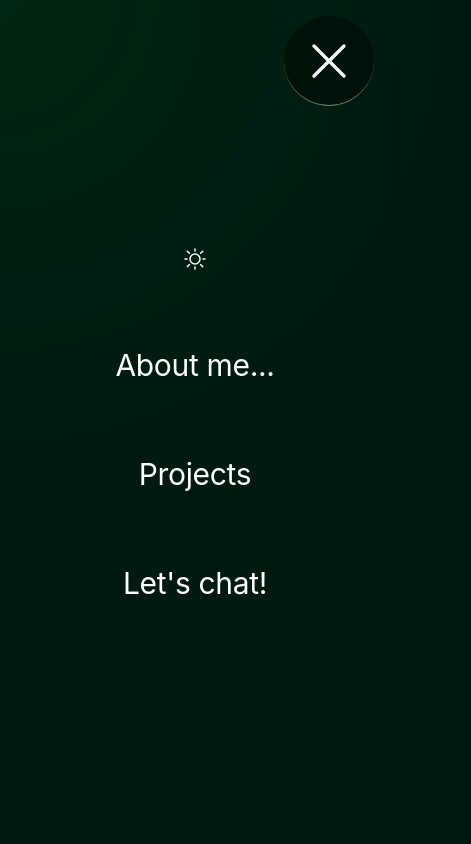
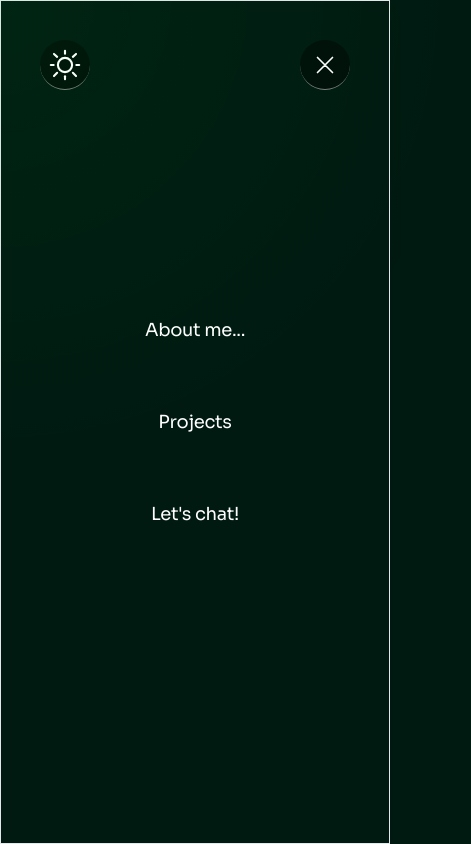
Before and after one commit to aallendez/personal-website, a React (Vite) app: page / in a window 390 px wide. Both pictures are taken after a click on the element 329 px from the left and 61 px from the top of the page. Shown: the top 844 px of the page, 471 px wide, since content can reach past the window. Built offline with nearby package versions, Linux system fonts and the light colour scheme.

Commit message:
last fixes

```diff
--- a/src/assets/Icons.jsx
+++ b/src/assets/Icons.jsx
@@ -88,7 +88,7 @@ const ZapierIcon = ({ color }) => (
 );
 
 const MenuIcon = ({ color }) => (
-  <svg viewBox="0 0 24 24" className='h-[40px]' fill="none" xmlns="http://www.w3.org/2000/svg"><g id="SVGRepo_bgCarrier" stroke-width="0"></g><g id="SVGRepo_tracerCarrier" stroke-linecap="round" stroke-linejoin="round"></g>
+  <svg viewBox="0 0 24 24" className='h-[20px]' fill="none" xmlns="http://www.w3.org/2000/svg"><g id="SVGRepo_bgCarrier" stroke-width="0"></g><g id="SVGRepo_tracerCarrier" stroke-linecap="round" stroke-linejoin="round"></g>
   <g id="SVGRepo_iconCarrier">
   <path d="M4 18L20 18" stroke={color} stroke-width="2" stroke-linecap="round"></path>
   <path d="M4 12L20 12" stroke={color} stroke-width="2" stroke-linecap="round"></path>
@@ -98,7 +98,7 @@ const MenuIcon = ({ color }) => (
 );
 
 const CloseIcon = ({ color }) => (
-  <svg viewBox="0 0 24 24" className='h-[40px]' fill="none" xmlns="http://www.w3.org/2000/svg"><g id="SVGRepo_bgCarrier" stroke-width="0"></g>
+  <svg viewBox="0 0 24 24" className='h-[20px]' fill="none" xmlns="http://www.w3.org/2000/svg"><g id="SVGRepo_bgCarrier" stroke-width="0"></g>
   <g id="SVGRepo_tracerCarrier" stroke-linecap="round" stroke-linejoin="round"></g>
   <g id="SVGRepo_iconCarrier"> <g id="Menu / Close_LG">
   <path id="Vector" d="M21 21L12 12M12 12L3 3M12 12L21.0001 3M12 12L3 21.0001" stroke={color} stroke-width="2" stroke-linecap="round" stroke-linejoin="round"></path> </g> </g>
--- a/src/components/AboutMe.jsx
+++ b/src/components/AboutMe.jsx
@@ -66,18 +66,18 @@ const AboutMe = ({ iconColor }) => {
       <div id="aboutMe" className="pt-32 w-full min-h-screen flex flex-col-reverse sm:flex-col-reverse md:flex-col-reverse xs:flex-col-reverse text-center gap-20 items-start md:px-4" >
         <div className="w-full group">
           <div className="pb-6">
-            <WordPullUp words="🛠️ My Tech Stack" className="text-[35px] text-left sm:text-center xs:text-center font-bold" />
-            <BlurIn word={techStack} className="text-left font-[Sora]" />
+            <WordPullUp words="🛠️ My Tech Stack" className="text-[35px] text-left sm:text-[24px] font-bold" />
+            <BlurIn word={techStack} className="text-left font-[Sora] sm:text-[12px] sm:text-center" />
           </div>
           <div className="py-6">
-            <WordPullUp words="🎥 Additional Skills" className="text-[35px] text-left sm:text-center xs:text-center font-bold" />
-            <BlurIn word={additionalSkills} className="text-left font-[Sora]" />
+            <WordPullUp words="🎥 Additional Skills" className="text-[35px] text-left sm:text-[24px] font-bold" />
+            <BlurIn word={additionalSkills} className="text-left font-[Sora] sm:text-[12px] sm:text-center" />
           </div>
         </div>
         <div className="">
-            <WordPullUp words="👋 Hi! I'm Juan" className="text-[35px] text-left sm:text-center xs:text-center font-bold" />
+            <WordPullUp words="👋 Hi! I'm Juan" className="text-[35px] sm:text-[24px]  text-left font-bold" />
             <div style={{lineHeight: '1.7'}}>
-              <BlurIn word={aboutMe} className="text-left" />
+              <BlurIn word={aboutMe} className="text-left sm:text-[12px]" />
             </div>
 
         </div>
--- a/src/components/Header.jsx
+++ b/src/components/Header.jsx
@@ -16,17 +16,22 @@ const BurgerMenu = ({ theme, toggleTheme, iconColor }) => {
   };
 
   const verticalOptions = (
-    <div className="fixed top-0 right-0 h-screen w-full flex flex-col items-center justify-center bg-white dark:bg-color-7 z-20 shadow-lg animate-fade-in">
-      <div className='flex flex-col items-center my-10 gap-16 text-[30px] overflow-auto w-full'>
-        <button
-              className=" hover:translate-x-1 cursor-pointer transition-all  "
+    <div className="fixed top-0 border right-0 h-screen w-full flex flex-col items-center justify-center bg-white dark:bg-color-7 z-20 shadow-lg animate-fade-in">
+      <button
+              className={`hidden sm:flex rounded-full fixed h-[50px] w-[50px] z-30 left-10 top-10 flex-row items-center justify-center gap-10 ${theme === "dark" ? "bg-black" : "bg-green-50"} bg-opacity-40 backdrop-blur-md`}
               onClick={toggleTheme}
+              style={
+                theme === "dark"
+                  ? { borderBottom: '1px solid rgba(245, 238, 230, .5)' }
+                  : { borderBottom: '1px solid rgba(0, 0, 0, .3)' }
+              }
             >
-              {theme === 'dark' ? <LightIcon color={iconColor} /> : <NightIcon color={iconColor} />}
-        </button>
-        <a className=" hover:translate-x-1 cursor-pointer transition-all  " href="#aboutMe">About me...</a>
-        <a className=" hover:translate-x-1 cursor-pointer transition-all  " href="#projects">Projects</a>
-        <a className=" hover:translate-x-1 cursor-pointer transition-all  " href="mailto:juan@aallende.com?subject=Let's%20chat!">Let's chat!</a>
+              {theme === 'dark' ? <LightIcon color={iconColor} classes="w-[50px]" /> : <NightIcon color={iconColor} />}
+      </button>
+      <div className='flex flex-col items-center my-10 gap-16 text-[30px] overflow-auto w-full font-[Sora]'>
+        <a className=" hover:translate-x-1 cursor-pointer transition-all text-lg" href="#aboutMe">About me...</a>
+        <a className=" hover:translate-x-1 cursor-pointer transition-all text-lg " href="#projects">Projects</a>
+        <a className=" hover:translate-x-1 cursor-pointer transition-all text-lg " href="mailto:juan@aallende.com?subject=Let's%20chat!">Let's chat!</a>
       </div>
     </div>
   );
@@ -35,7 +40,7 @@ const BurgerMenu = ({ theme, toggleTheme, iconColor }) => {
     <div >
       <div
         onClick={toggleMenu}
-        className={`hidden sm:flex rounded-full fixed h-[90px] w-[90px] z-30 right-4 top-4 flex-row items-center justify-center gap-10 ${theme === "dark" ? "bg-black" : "bg-green-50"} bg-opacity-40 backdrop-blur-md`}
+        className={`hidden sm:flex rounded-full fixed h-[50px] w-[50px] z-30 right-10 top-10 flex-row items-center justify-center gap-10 ${theme === "dark" ? "bg-black" : "bg-green-50"} bg-opacity-40 backdrop-blur-md`}
         style={
           theme === "dark"
             ? { borderBottom: '1px solid rgba(245, 238, 230, .5)' }
--- a/src/components/Projects.jsx
+++ b/src/components/Projects.jsx
@@ -89,22 +89,22 @@ const Project = ({ title, img, description, report, link, iconColor, stack, date
     return (
         <>
             <a href={link} target='_blank'>
-                <div className={`flex w-[900px] px-20 opacity-60 hover:opacity-100 h-auto flex-row xs:flex-col sm:flex-col md:flex-col items-start md:w-[350px] sm:items-start text-center justify-center my-16 sm:my-24 xs:my-24 gap-10 rounded-3xl transition-all ${link ? "cursor-pointer" : ""} peer long-transition group`} >
+                <div className={`flex w-[900px] px-20 sm:px-4 opacity-60 hover:opacity-100 h-auto flex-row xs:flex-col sm:flex-col md:flex-col items-start md:w-[350px] sm:items-start text-center justify-center my-16 sm:my-24 xs:my-24 gap-10 rounded-3xl transition-all ${link ? "cursor-pointer" : ""} peer long-transition group`} >
                     <img
                         src={img}
                         alt={title}
                         className="sm:min-w-full xs:min-w-full md:min-w-full min-w-[300px] md:h-[200px] h-[150px] object-cover rounded-2xl shadow-lg hover:shadow-xl transition-all"
                     />
                     <div className="text-left flex flex-col w-2/3 md:w-full h-[150px] items-start justify-start">
-                        <div className="text-2xl flex flex-row gap-2 w-full">
+                        <div className="text-2xl flex flex-row sm:items-start gap-2 w-full sm:text-[22px]">
                             <h1 className='font-bold min-w-1/2 md:w-full'>{title}</h1>
                             <p className="my-2 font-light opacity-70 min-w-[80px] text-xs">{date}</p>
                             <div className={`transition-transform transform ${link ? "group-hover:translate-x-1 group-hover:-translate-y-1" : "hidden"} flex `}>
                                 {ShareIcon}
                             </div>
                         </div>
-                        <p className="my-2 font-light opacity-70 text-sm font-[Sora]">{description}</p>
-                        <div className='flex flex-row gap-4 mt-auto'>
+                        <p className="my-2 font-light opacity-70 text-sm sm:text[10px] font-[Sora]">{description}</p>
+                        <div className='flex flex-row flex-wrap gap-4 mt-auto w-full'>
                             {stack.map((stack) => (
                                 <StackComponent stack={stack} filterList={filterList}/>
                             ))}
@@ -147,8 +147,8 @@ const Projects = ({ iconColor }) => {
     return (
         <div id="projects" className="pt-32 relative min-h-screen h-auto w-full flex flex-col items-center justify-center">
 
-            <WordPullUp words="🍳 Recent Projects" className="text-[35px] font-bold w-full text-left mb-6" />
-            <div className='flex flex-col items-start md:items-center sm:items-center xs:items-center justify-center sm:px-2 xs:px-0 w-auto '>
+            <WordPullUp words="🍳 Recent Projects" className="text-[35px] sm:text-[24px] font-bold w-full text-left mb-6" />
+            <div className='flex flex-col items-start md:items-center sm:items-center xs:items-center justify-center sm:px-2 xs:px-0 w-auto mb-32'>
                 {/* <BlurIn word={divider} className={`${iconColor==="#000000" ? "bg-black" : "bg-white"} w-full h-[1px] my-6 md:w-3/4 opacity-80`} /> */}
                 {ProjectInfo.map((project) => (
                     <BlurIn key={project.title} word={
@@ -166,7 +166,7 @@ const Projects = ({ iconColor }) => {
                     } />
                 ))}
             </div>
-            <BlurIn word={CTA} className="" />
+            {/* <BlurIn word={CTA} className="" /> */}
         </div>
     );
 };
--- a/src/components/Title.jsx
+++ b/src/components/Title.jsx
@@ -13,10 +13,10 @@ const Title = ({ theme, iconColor }) => {
 
   );
   return(
-      <div id="title" className="h-screen w-full flex sm:px-12 flex-col items-center justify-center text-center transition-all">
+      <div id="title" className="h-screen w-full flex sm:gap-10 sm:flex-col-reverse sm:px-12 flex-col items-center justify-center text-center transition-all">
         <Footer iconColor={iconColor}/>
-        <BlurIn word="Juan Alonso-Allende" className="text-[65px] sm:text-[35px] font-bold" />
-        <div className='flex flex-row gap-10 sm:gap-0 h-16 items-center group font-[Sora]'>
+        <BlurIn word="Juan Alonso-Allende" className="text-[65px] sm:text-[27px] font-bold" />
+        <div className='flex flex-row gap-10 sm:gap-0 sm:hidden h-16 items-center group font-[Sora]'>
           <BlurIn word={qualities} />
         </div>
       </div>
```
